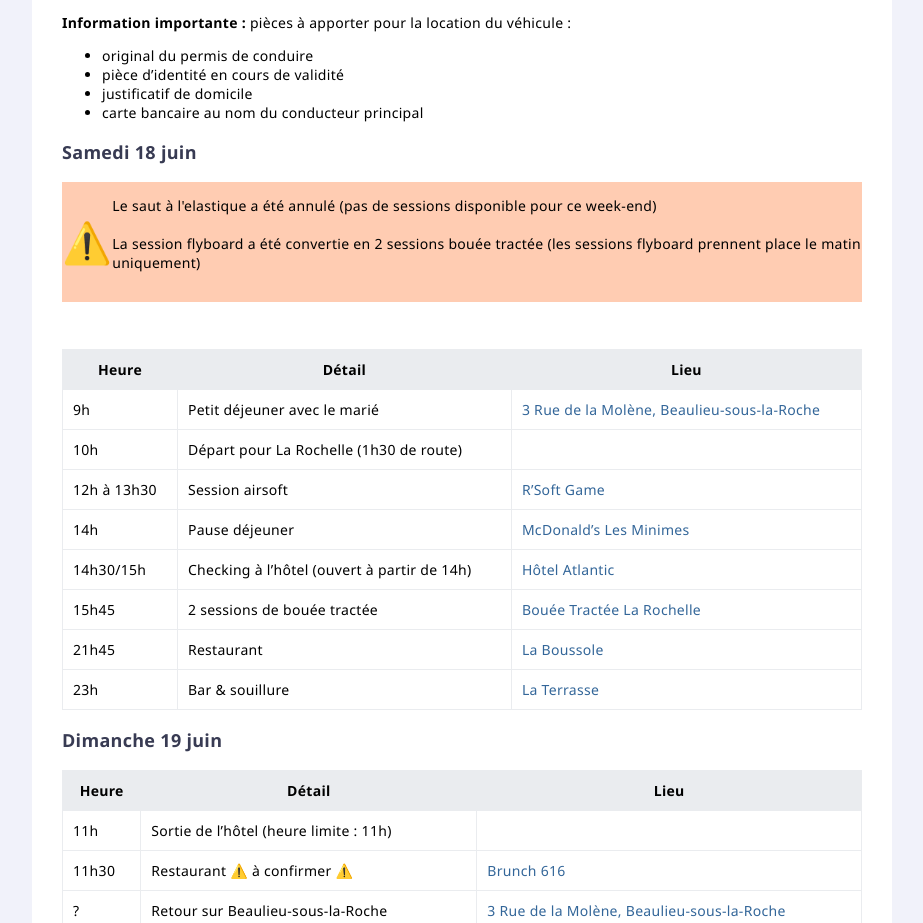
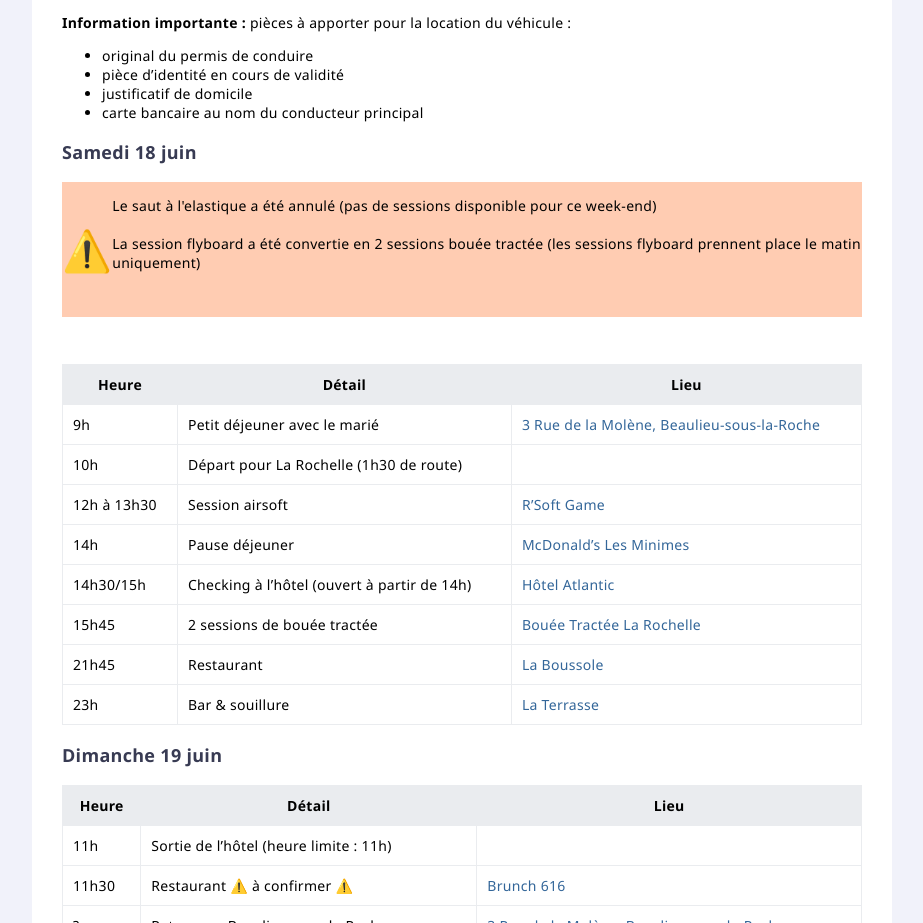
Before and after one commit to leobouard/leobouard.github.io, a Jekyll site: the page built from evg/index.md, in a window 1280 px wide. Shown: the part 380-1303 px from the top of the page, without its empty margins (198-1121 px from the left). Built offline with Jekyll 4.4.1, drawn with Linux system fonts in a browser that asks for light colours; our own code applies the rules of GitHub Pages for plain Markdown files.

Commit message:
Update index.md

```diff
--- a/evg/index.md
+++ b/evg/index.md
@@ -25,7 +25,7 @@
 ### Samedi 18 juin
 
 <div style="background-color: #FFCCB2; display: flex;">
-  <div style="line-height: 40px;"><p style="font-size: 40px;">⚠️</p></div>
+  <div><p style="font-size: 40px;">⚠️</p></div>
   <div>
     <p>Le saut à l'elastique a été annulé (pas de sessions disponible pour ce week-end)<br><br>La session flyboard a été convertie en 2 sessions bouée tractée (les sessions flyboard prennent place le matin uniquement)</p>
   </div>
```
